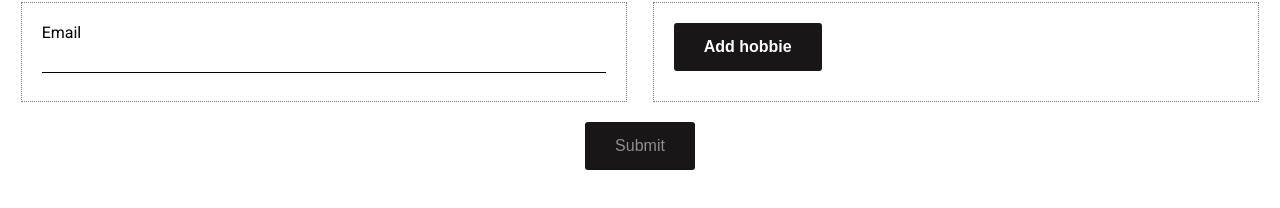
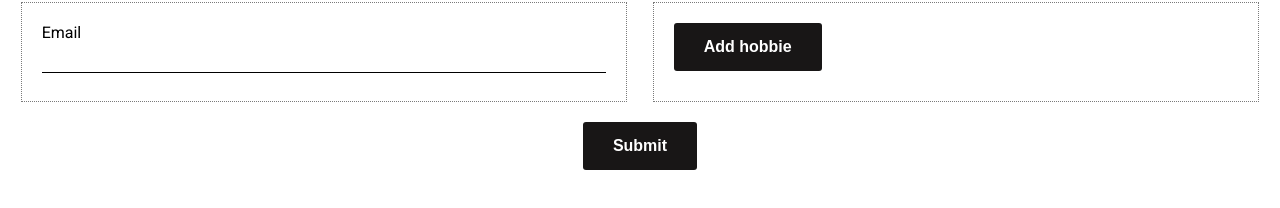
Before and after one commit to vik-art/questionnaire, an Angular app: page / in a window 1280 px wide. Shown: the part 338-546 px from the top of the page. Built offline with nearby package versions, Linux system fonts and the light colour scheme.

Commit message:
date format changed

```diff
--- a/package.json
+++ b/package.json
@@ -20,6 +20,7 @@
     "@angular/platform-browser": "~13.0.0-next.0",
     "@angular/platform-browser-dynamic": "~13.0.0-next.0",
     "@angular/router": "~13.0.0-next.0",
+    "moment": "^2.29.3",
     "rxjs": "~7.4.0",
     "tslib": "^2.3.0",
     "zone.js": "~0.11.4"
--- a/src/app/components/form/form.component.html
+++ b/src/app/components/form/form.component.html
@@ -38,7 +38,7 @@
                 </div>
             </div>
         </div>
-        <button class="form-btn" type="submit" [disabled]="form.invalid">Submit</button>
+        <button class="form-btn" type="submit">Submit</button>
     </form>
 
     <ng-template #noVersion>
--- a/src/app/components/form/form.component.scss
+++ b/src/app/components/form/form.component.scss
@@ -55,6 +55,7 @@
         &:disabled {
             font-weight: 400;
             color: rgb(145, 142, 142);
+            cursor: not-allowed;
         }
     }
     .version-btn {
--- a/src/app/components/form/form.component.ts
+++ b/src/app/components/form/form.component.ts
@@ -5,8 +5,9 @@ import { FormArray, FormControl, FormGroup, Validators } from '@angular/forms';
 @Component({
   selector: 'app-form',
   templateUrl: './form.component.html',
-  styleUrls: ['./form.component.scss']
+  styleUrls: ['./form.component.scss'],
 })
+
 export class FormComponent implements OnInit {
 
   form!: FormGroup;
@@ -24,7 +25,7 @@ export class FormComponent implements OnInit {
     this.form = new FormGroup({
       firstName: new FormControl("", [Validators.required]),
       lastName: new FormControl("", [Validators.required]),
-      dateOfBirth: new FormControl("", [Validators.required]),
+      dateOfBirth: new FormControl(),
       technology: new FormGroup({
         framework: new FormControl("", Validators.required),
         frameworkVersion: new FormControl("", Validators.required)
@@ -36,8 +37,20 @@ export class FormComponent implements OnInit {
   }
 
   submit() {
-    console.log(this.form.value);
+    const { firstName, lastName, dateOfBirth, email, hobbies } = this.form.value;
+    const { framework, frameworkVersion } = this.form.value.technology;
+    const user = {
+      firstName,
+      lastName,
+      dateOfBirth: new Date(dateOfBirth).toLocaleDateString().replace(/\./g, '-'),
+      framework,
+      frameworkVersion,
+      email,
+      hobbies
+    }
+    console.log(user);
     this.form.reset();
+    return user;
   }
 
   setVersion() {
```
Also changed, not shown: src/app/app.module.ts (+7 -2 lines), 1 other file (tests, documents, lock files or other folders).
